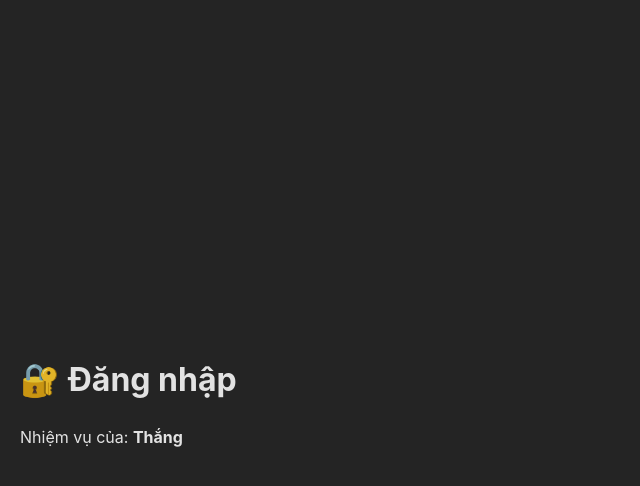
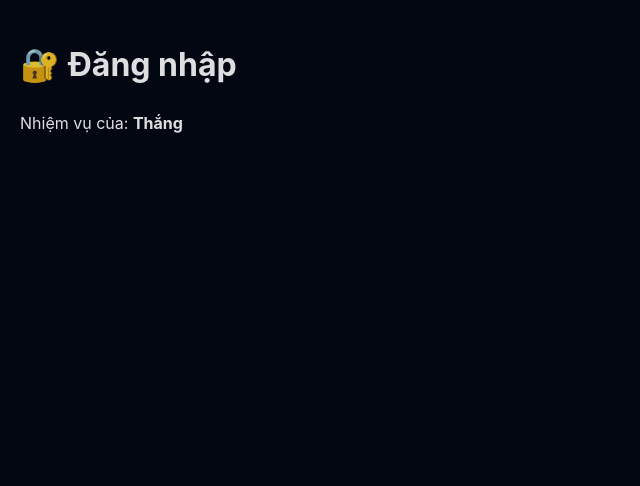
Before and after one commit to Nguyenhuukhanhduy15042005/SMARTCARWASHSYSTEM, a React (Vite) app in the folder Front-end/: page /login in a window 1280 px wide. Shown: the top 486 px of the page, without its empty margins (0-640 px from the left). Built offline with nearby package versions, Linux system fonts and the light colour scheme.

Commit message:
style: fix global body flex layout to allow full-width pages

```diff
--- a/Front-end/src/index.css
+++ b/Front-end/src/index.css
@@ -10,8 +10,13 @@
 
 body {
   margin: 0;
-  display: flex;
-  place-items: center;
   min-width: 320px;
   min-height: 100vh;
+  background-color: #030712;
 }
+
+#root {
+  width: 100%;
+  margin: 0;
+  padding: 0;
+}
```
